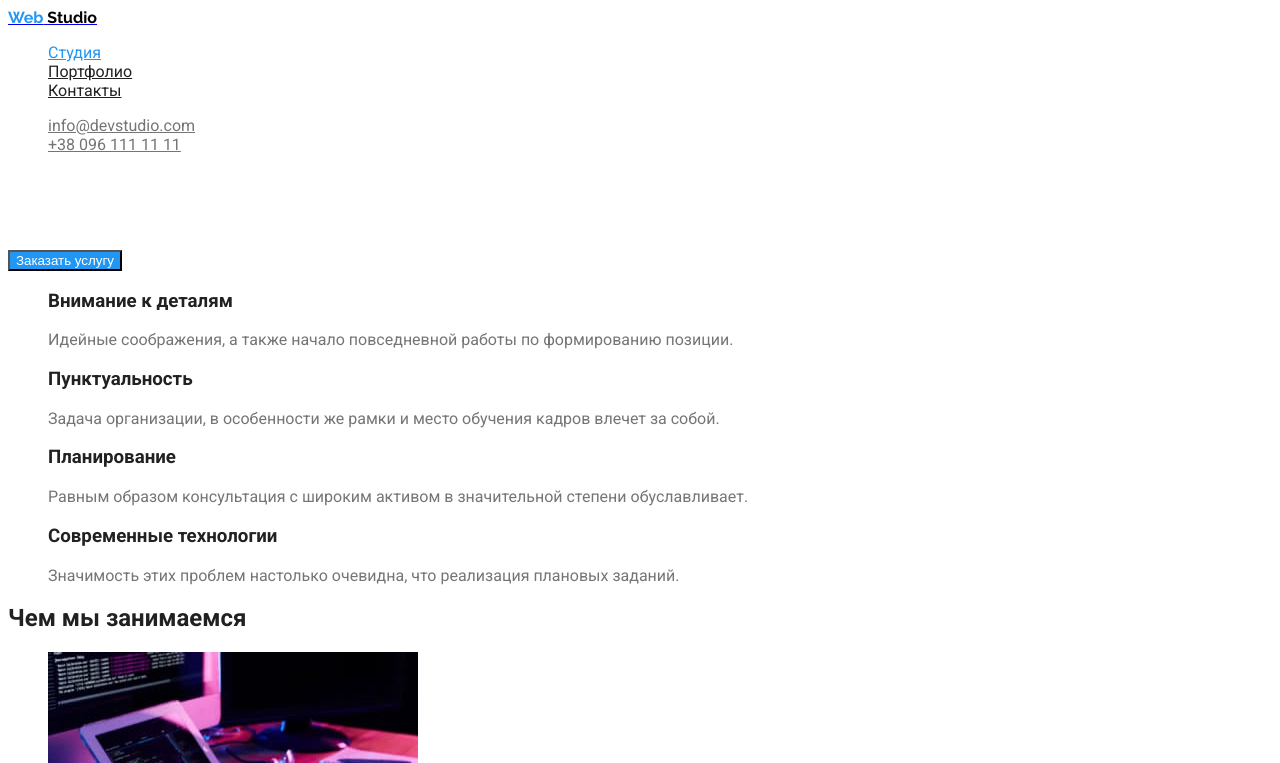
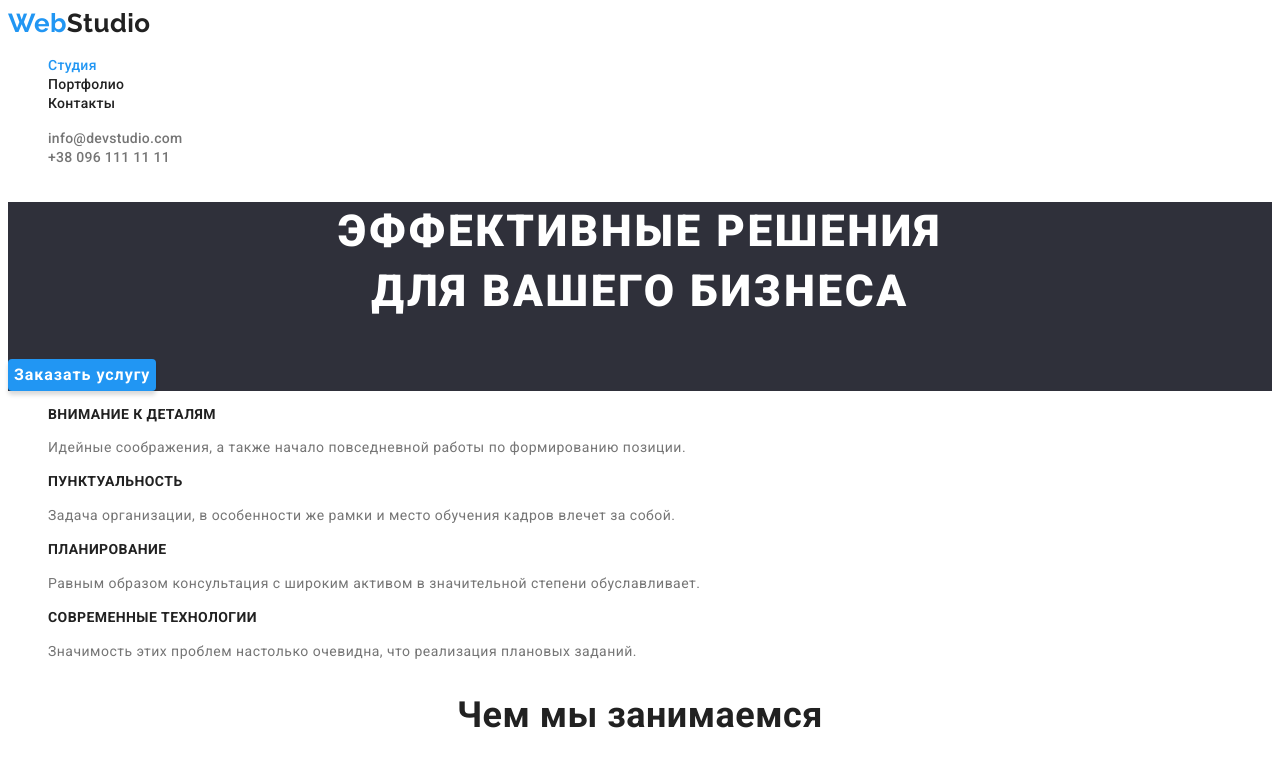
Before and after one commit to vorobuhova/goit-markup-hw-02, a plain HTML site: page index.html in a window 1280 px wide. Shown: the top 763 px of the page. Drawn offline with Linux system fonts and the light colour scheme.

Commit message:
final css hw-01

```diff
--- a/css/styles.css
+++ b/css/styles.css
@@ -1,95 +1,181 @@
-/* цвет основного текста #757575 */
-/* вторичный цвет текста #212121 */
-/* акцент #2196F3  */
-/* черный цвет заголовка #000000 */
-/* белый цвет #FFFFFF */
-/* прозрачный белый цвет rgba(255, 255, 255, 0.6)) */
-/* основной цвет фона #ffffff */
-/* вторичный цвет фона #F5F4FA */
 :root {
+  --title-text-color: #212121;
   --primary-text-color: #757575;
-  --title-text-color: #212121;
+  --primary-white-color: #ffffff;
   --accent-color: #2196f3;
-  --secondary-accent-color: #f5f4fa;
-  --primary-white-color: #ffffff;
-  --primary-white-color-60: rgba(255, 255, 255, 0.6);
+  --accent-color-hover: #188ce8;
+  --team-bg-color: #f5f4fa;
   --footer-bg-color: #2f303a;
   --temporary-bg-color: #2f303a;
+}
+
+body {
+  font-family: Roboto, sans-serif;
+  letter-spacing: 0.03em;
+  color: var(--title-text-color);
+  background-color: var(--primary-white-color);
+}
+
+/* All site */
+
+.title {
+  font-weight: 700;
+  font-size: 36px;
+  line-height: 1.17;
+  text-align: center;
+}
+
+.link {
+  text-decoration: none;
 }
 
 .list {
   list-style: none;
 }
 
-body {
-  color: var(--primary-text-color);
-  background-color: var(--primary-white-color));
-  font-family:Roboto;
+/* cстилизация логотипа */
+.logo {
+  font-family: Raleway;
+  color: #000000;
+  font-size: 26px;
+  font-weight: 700;
+  line-height: 1.19;
+  color: var(--accent-color);
 }
 
-/* cстилизация логотипа */
-.logo {
-  color: #000000;
-  font-family: Raleway;
+.logo-accent {
+  color: var(--title-text-color);
 }
-.logo .color {
+
+.logo-accent:hover,
+.logo-accent:focus {
   color: var(--accent-color);
 }
 
 /* стилизация навигации */
-.site-nav .link {
+.site-nav-text {
+  font-weight: 500;
+  font-size: 14px;
+  line-height: 1.14;
+  letter-spacing: 0.02em;
   color: var(--title-text-color);
 }
 
-.site-nav .link.current {
+.site-nav-text:hover,
+.site-nav-text:focus {
   color: var(--accent-color);
 }
 
-.site-nav .link:hover,
-.site-nav .link:focus {
-  color: var(--accent-color);
-}
-
-.site-contact  {
+.site-contact {
+  font-size: 14px;
+  font-weight: 500;
+  line-height: 1.14;
+  letter-spacing: 0.02em;
   color: var(--primary-text-color);
 }
 
 .site-contact:hover,
-.site-contact:focus {
+.site-contact:focus,
+.current {
   color: var(--accent-color);
 }
 
 /* стилизация Hero */
+.hero-bg-temporary {
+  background-color: var(--temporary-bg-color);
+}
+
 .hero-title {
+  color: var(--primary-white-color);
+  font-weight: 900;
+  font-size: 44px;
+  line-height: 1.36;
+  text-align: center;
+  letter-spacing: 0.06em;
+  text-transform: uppercase;
+}
+
+.hero-button {
+  font-family: Roboto, sans-serif;
+  font-weight: 700;
+  font-size: 16px;
+  line-height: 1.87;
+  letter-spacing: 0.06em;
+  color: var(--primary-white-color);
+  background-color: var(--accent-color);
+  border: none;
+  border-radius: 4px;
+  box-shadow: 0px 4px 4px rgba(0, 0, 0, 0.15);
+}
+
+.hero-button:hover,
+.hero-button:focus {
+  background-color: var(--accent-color-hover);
+}
+
+/* advantages */
+.advantages-title {
+  font-weight: 700;
+  font-size: 14px;
+  line-height: 1.14;
+  letter-spacing: 0.03em;
+  text-transform: uppercase;
+}
+
+.advantages-text {
+  font-size: 14px;
+  line-height: 1.71;
+  color: var(--primary-text-color);
+}
+
+/* team */
+.team {
+  background-color: var(--team-bg-color);
+}
+
+.team-title {
+  font-weight: 500;
+  font-size: 16px;
+  line-height: 1.19;
+}
+
+.team-role {
+  font-size: 16px;
+  line-height: 1.19;
+  color: var(--primary-text-color);
+}
+
+/* footer */
+.footer {
+  background-color: var(--footer-bg-color);
+}
+
+.logo-accent-footer {
   color: var(--primary-white-color);
 }
 
-/* общая стилизация секции */
-.section-title,
-.section .title {
-  color: var(--title-text-color);
+.logo-accent-footer:hover,
+.logo-accent-footer:focus {
+  color: var(--accent-color);
 }
 
-/* button */
-.button {
+.footer-addres {
+  font-size: 14px;
+  line-height: 1.71;
+  font-style: normal;
   color: var(--primary-white-color);
-  background-color: var(--accent-color);
 }
 
-.button.primary {
-  color: var(--primary-white-color);
-  background-color: var(--accent-color);
+.footer-contact {
+  font-size: 14px;
+  line-height: 1.71;
+  font-style: normal;
+  color: rgba(255, 255, 255, 0.6);
 }
 
-.button.secondary {
-  color: var(--title-text-color;)
-  background-color: var(--secondary-accent);
+.footer-addres:hover,
+.footer-addres:focus,
+.footer-contact:hover,
+.footer-contact:focus {
+  color: var(--accent-color);
 }
-
-/* footer */
-.footer-addres {
-  color: var(--primary-white-color);
-}
-.footer-contact {
-  color: var(--primary-white-color-60);
-}
--- a/index.html
+++ b/index.html
@@ -17,54 +17,54 @@
 <body>
     <!-- верхняя строка -->
     <header>
-        <nav class="site-nav">
-            <a href="/"><span class="logo"><span class="logo color">Web</span> Studio</span> </a>
+        <nav>
+            <a href="" lang="en" class="logo link">Web<span class="logo-accent">Studio</span> </a>
             <ul class="list">
-                <li><a href="/" class="link current">Студия</a></li>
-                <li><a href="./portfolio.html" class="link">Портфолио</a></li>
-                <li><a href="" class="link">Контакты</a></li>
+                <li><a href="/" class="link site-nav-text current">Студия</a></li>
+                <li><a href="./portfolio.html" class="link site-nav-text">Портфолио</a></li>
+                <li><a href="" class="link site-nav-text">Контакты</a></li>
             </ul>
         </nav>
 
         <ul class="list">
-            <li><a href="mailto:info@devstudio.com" class="site-contact link">info@devstudio.com</a> </li>
-            <li><a href="tel:+380961111111" class="site-contact link">+38 096 111 11 11</a></li>
+            <li><a href="mailto:info@devstudio.com" class="link site-contact">info@devstudio.com</a> </li>
+            <li><a href="tel:+380961111111" class="link site-contact">+38 096 111 11 11</a></li>
         </ul>
     </header>
 
     <main>
         <!-- section Hero -->
-        <section class="hero">
+        <section class="hero-bg-temporary">
             <h1 class="hero-title">Эффективные решения <br> для вашего бизнеса</h1>
-            <button type="button" class="button primary">Заказать услугу</button>
+            <button type="button" class="hero-button">Заказать услугу</button>
         </section>
 
-        <!-- section our concept -->
-        <section class="section">
-            <h2 hidden class="section-titlte">Наша концепция</h2>
+        <!-- section advantages -->
+        <section class="advantages">
+            <h2 hidden>Наша концепция</h2>
             <ul class="list">
                 <li>
-                    <h3 class="title">Внимание к деталям</h3>
-                    <p>Идейные соображения, а также начало повседневной работы по формированию позиции.</p>
+                    <h3 class="advantages-title">Внимание к деталям</h3>
+                    <p class="advantages-text">Идейные соображения, а также начало повседневной работы по формированию позиции.</p>
                 </li>
                 <li>
-                    <h3 class="title">Пунктуальность</h3>
-                    <p>Задача организации, в особенности же рамки и место обучения кадров влечет за собой.</p>
+                    <h3 class="advantages-title">Пунктуальность</h3>
+                    <p class="advantages-text">Задача организации, в особенности же рамки и место обучения кадров влечет за собой.</p>
                 </li>
                 <li>
-                    <h3 class="title">Планирование</h3>
-                    <p>Равным образом консультация с широким активом в значительной степени обуславливает.</p>
+                    <h3 class="advantages-title">Планирование</h3>
+                    <p class="advantages-text">Равным образом консультация с широким активом в значительной степени обуславливает.</p>
                 </li>
                 <li>
-                    <h3 class="title">Современные технологии</h3>
-                    <p>Значимость этих проблем настолько очевидна, что реализация плановых заданий.</p>
+                    <h3 class="advantages-title">Современные технологии</h3>
+                    <p class="advantages-text">Значимость этих проблем настолько очевидна, что реализация плановых заданий.</p>
                 </li>
             </ul>
         </section>
 
         <!-- section what we do -->
-        <section class="section">
-            <h2 class="section-title">Чем мы занимаемся</h2>
+        <section>
+            <h2 class="title">Чем мы занимаемся</h2>
             <ul class="list">
                 <li>
                     <img src="./images/box1.jpg" alt="bпечатает на клавиатуре" width="370">
@@ -78,29 +78,29 @@
             </ul>
         </section>
 
-        <!-- section our team -->
-        <section class="section">
-            <h2 class="section-title">Наша команда</h2>
+        <!-- section team -->
+        <section class="team">
+            <h2 class="title">Наша команда</h2>
             <ul class="list">
                 <li>
                     <img src="./images/img1.jpg" alt="Первый член команды" width="270">
-                    <h3 class="title">Игорь Демьяненко</h3>
-                    <p lang="en">Product Designer</p>
+                    <h3 class="team-title">Игорь Демьяненко</h3>
+                    <p class="team-role" lang="en">Product Designer</p>
                 </li>
                 <li>
                     <img src="./images/img2.jpg" alt="Второй член команды" width="270">
-                    <h3 class="title">Ольга Репина</h3>
-                    <p lang="en">Frontend Developer</p>
+                    <h3 class="team-title">Ольга Репина</h3>
+                    <p class="team-role" lang="en">Frontend Developer</p>
                 </li>
                 <li>
                     <img src="./images/img3.jpg" alt="Третий член команды" width="270">
-                    <h3 class="title">Николай Тарасов</h3>
-                    <p lang="en">Marketing</p>
+                    <h3 class="team-title">Николай Тарасов</h3>
+                    <p class="team-role" lang="en">Marketing</p>
                 </li>
                 <li>
                     <img src="./images/img4.jpg" alt="Четвертый член команды" width="270">
-                    <h3 class="title">Михаил Ермаков</h3>
-                    <p lang="en"> UI Designer</p>
+                    <h3 class="team-title">Михаил Ермаков</h3>
+                    <p class="team-role" lang="en"> UI Designer</p>
                 </li>
             </ul>
         </section>
@@ -108,8 +108,8 @@
 
     <!-- section footer -->
     <footer class="footer">
+        <a href="" lang="en" class="logo link">Web<span class="logo-accent-footer">Studio</span> </a>
         <address>
-            <a href="/"><span class="logo"><span class="logo color">Web</span> Studio</span> </a>
             <ul class="list">
                 <li><a href="https://goo.gl/maps/W122nZzWchehHcVS9" target=_blank rel="noopener noreferrer" class="footer-addres link">г. Киев, пр-т Леси Украинки, 26</a> </li>
                 <li><a href="mailto:info@devstudio.com" class="footer-contact link">info@devstudio.com</a> </li>
```
Also changed, not shown: portfolio.html (+14 -15 lines).
